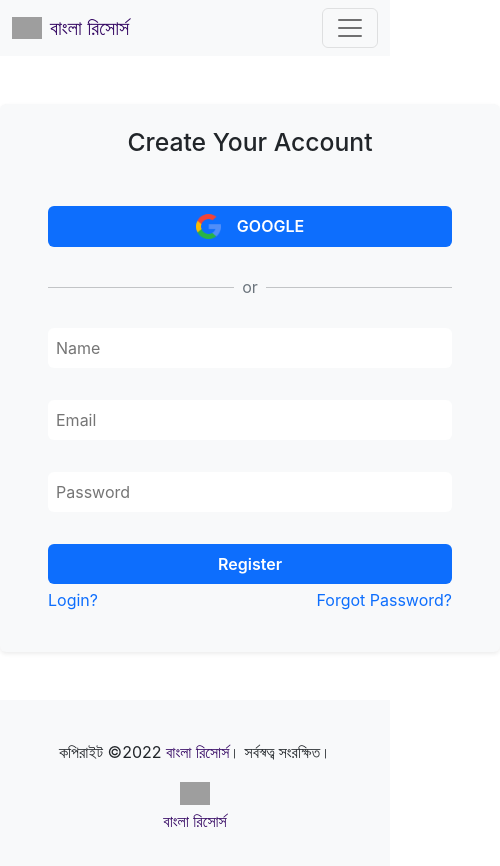
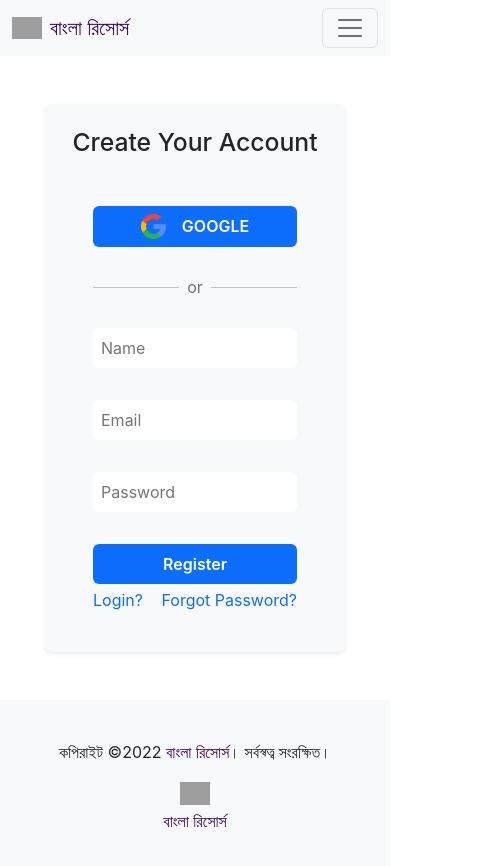
Before and after one commit to crescentpartha/Bangla-EdTech-Resources, a React (Create React App) app in the folder bangla-resources/: page /register in a window 390 px wide. Shown: the top 866 px of the page, 500 px wide, since content can reach past the window. Built offline with nearby package versions, Linux system fonts and the light colour scheme; grey boxes are pictures that could not be loaded.

Commit message:
Responsive design is done for Register component

```diff
--- /dev/null
+++ b/bangla-resources/src/components/Authentication/Register/Register.css
@@ -0,0 +1,20 @@
+.auth-width {
+    width: 500px;
+}
+.form-width {
+    padding: 0 48px;
+}
+
+@media only screen and (max-width: 600px){
+    .auth-width {
+        width: 300px;
+    }
+}
+@media only screen and (max-width: 350px){
+    .auth-width {
+        width: 200px;
+    }
+    .form-width {
+        padding: 0 10px;
+    }
+}
--- a/bangla-resources/src/components/Authentication/Register/Register.js
+++ b/bangla-resources/src/components/Authentication/Register/Register.js
@@ -2,6 +2,7 @@ import React from 'react';
 import { useForm } from "react-hook-form";
 import { Link } from 'react-router-dom';
 import SocialLogin from '../SocialLogin/SocialLogin';
+import './Register.css';
 
 const Register = () => {
     const { register, handleSubmit, formState: { errors } } = useForm();
@@ -12,10 +13,10 @@ const Register = () => {
     // console.log(errors);
 
     return (
-        <div style={{width: '500px'}} className='bg-light mx-auto rounded py-4 my-5 shadow-sm'>
+        <div className='auth-width bg-light mx-auto rounded py-4 my-5 shadow-sm'>
             <h2 className='mb-0 text-capitalize'>Create your Account</h2>
             <SocialLogin></SocialLogin>
-            <form className='d-flex flex-column gap-1 px-5' onSubmit={handleSubmit(onSubmit)}>
+            <form className='form-width d-flex flex-column gap-1' onSubmit={handleSubmit(onSubmit)}>
                 <input
                     className='py-2 px-2 mb-2 rounded border-0'
                     placeholder='Name'
--- a/bangla-resources/src/components/Authentication/SocialLogin/SocialLogin.js
+++ b/bangla-resources/src/components/Authentication/SocialLogin/SocialLogin.js
@@ -3,7 +3,7 @@ import google from '../../../images/google.png';
 
 const SocialLogin = () => {
     return (
-        <div className='d-flex flex-column flex-nowrap items-center justify-center mx-5 my-4'>
+        <div className='form-width d-flex flex-column flex-nowrap items-center justify-center my-4'>
             <button className='d-flex align-items-center justify-content-center gap-3 bg-primary py-2 mx-auto my-4 rounded w-100 border-0'>
                 <img width={25} src={google} alt="google logo" />
                 <span className='text-white fw-semibold text-uppercase'>Google</span>
```
